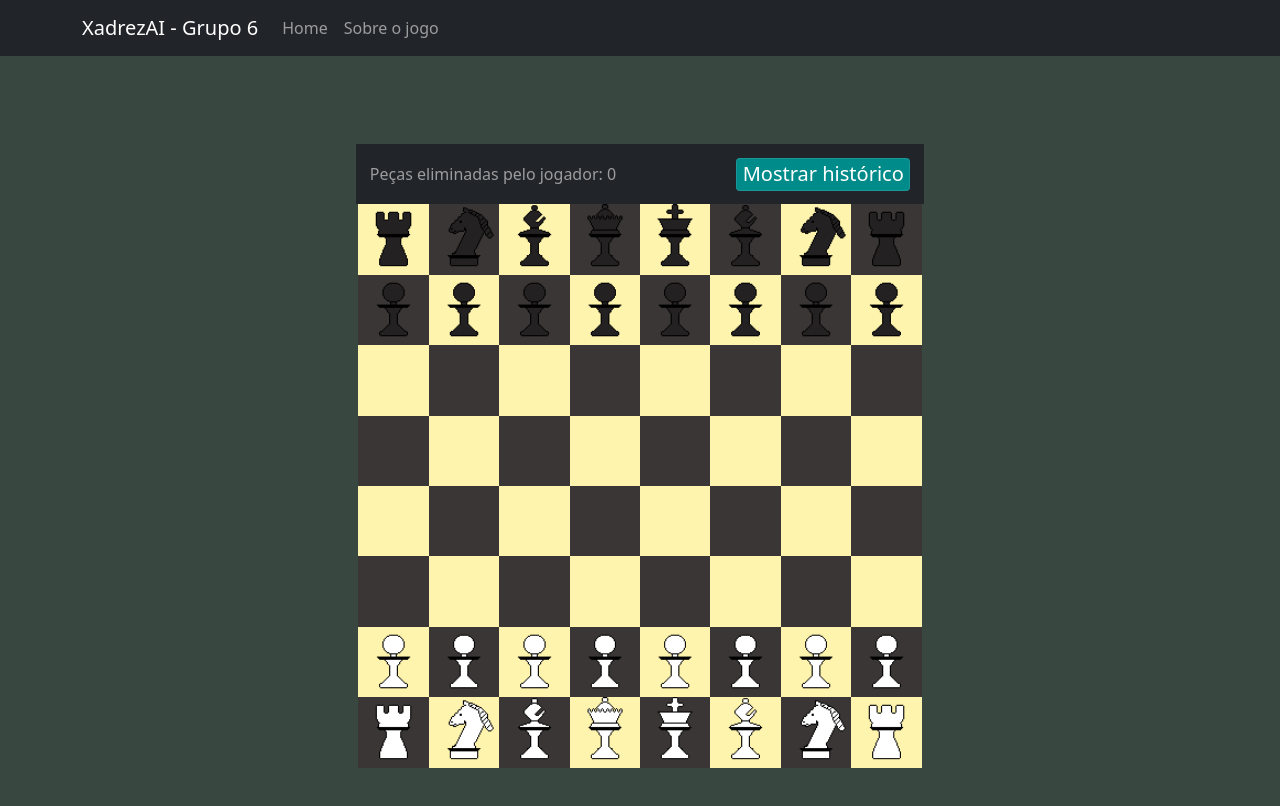
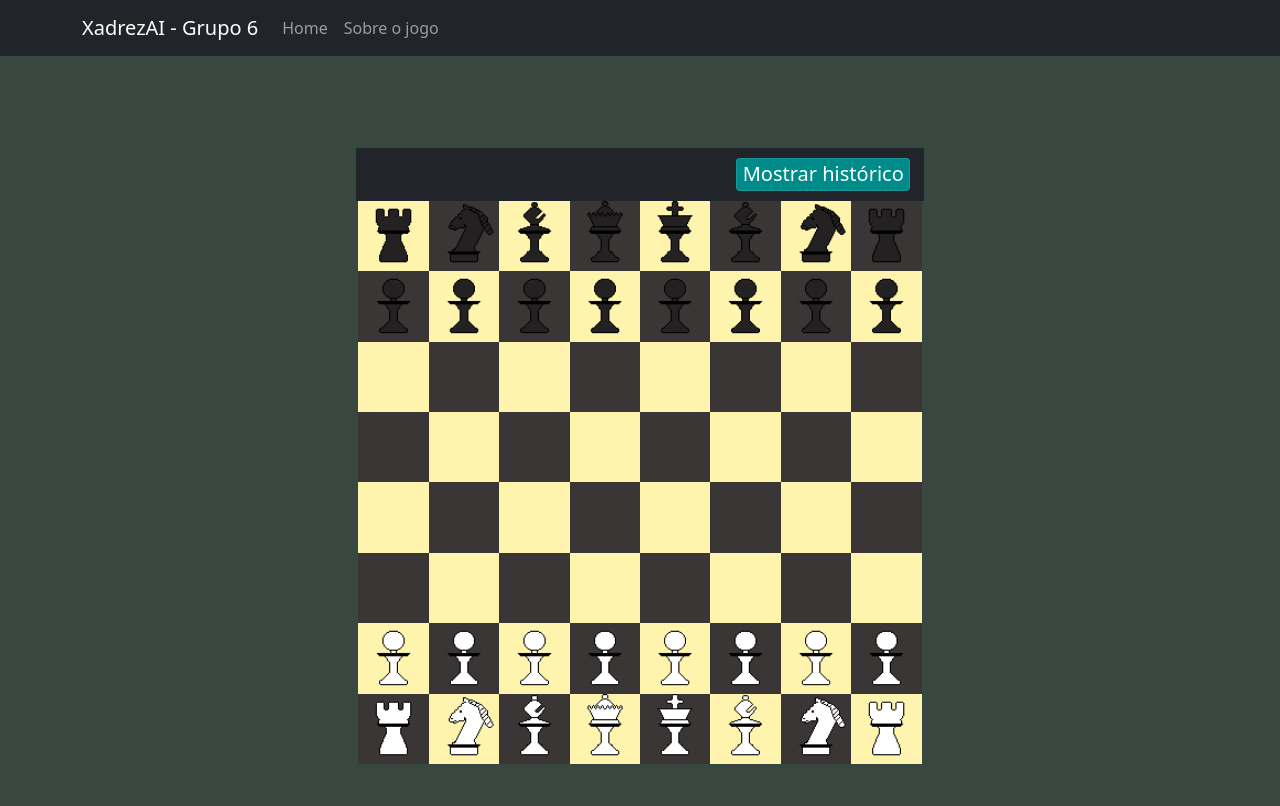
Before and after one commit to ThiagoMozart/chess-game, a React (Create React App) app: page / in a window 1280 px wide. Shown: the top 806 px of the page. Built offline with nearby package versions, Linux system fonts and the light colour scheme.

Commit message:
Removendo texto de peças eliminadas

```diff
--- a/src/components/InformationBar.jsx
+++ b/src/components/InformationBar.jsx
@@ -14,7 +14,7 @@ export default function InformationBar() {
       expand={false}
     >
       <Container fluid>
-        <Navbar.Text>Peças eliminadas pelo jogador: {deathCount}</Navbar.Text>
+        <Navbar.Text></Navbar.Text>
         <Navbar.Toggle className="historyButton">
           Mostrar histórico
         </Navbar.Toggle>
```
